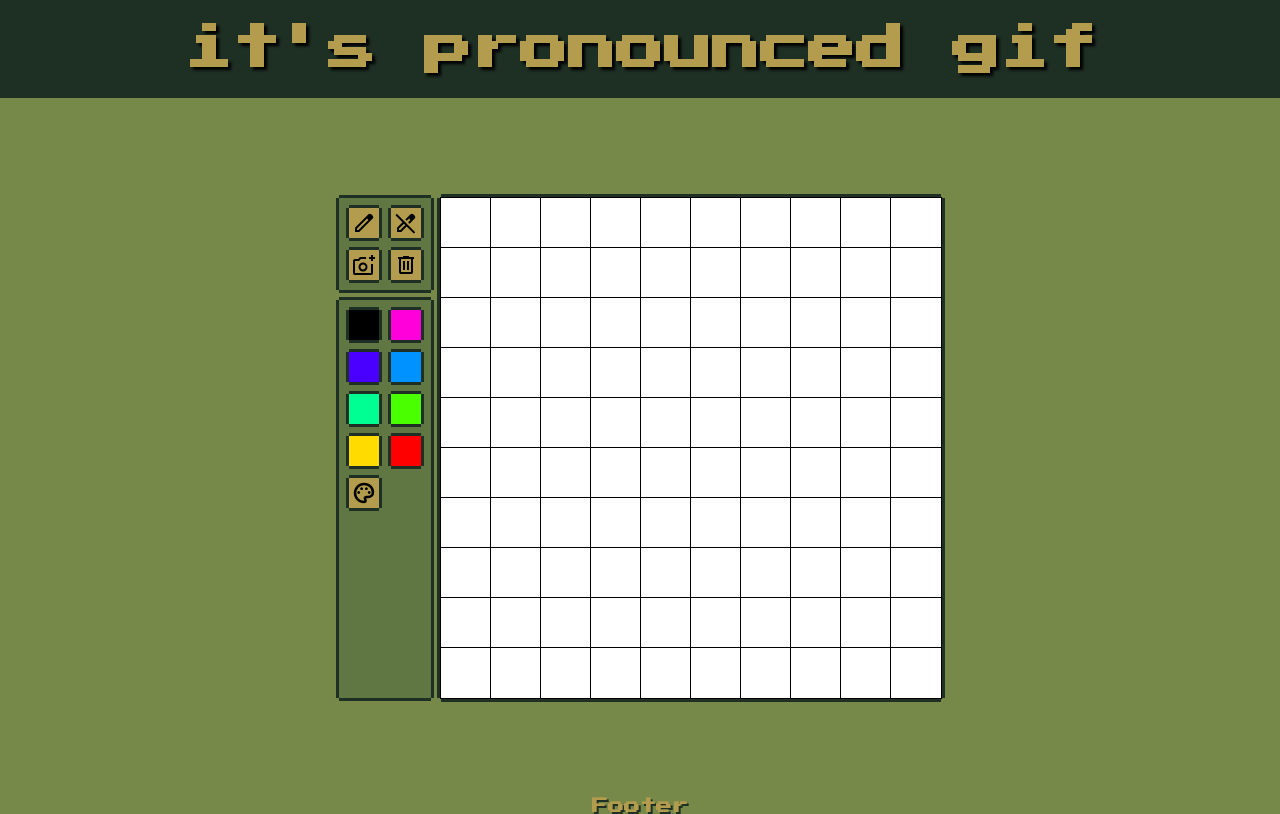
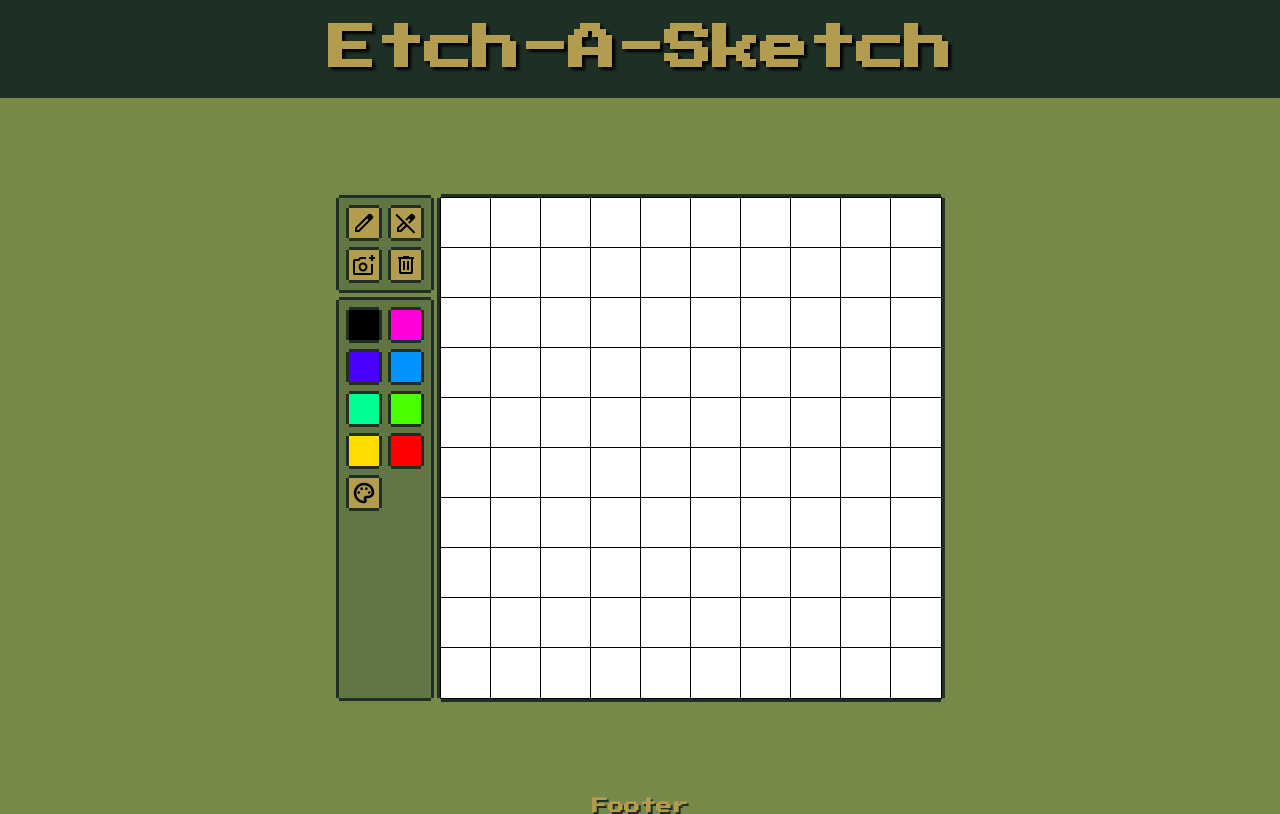
Before and after one commit to AlbusNimbus/etch-a-sketch, a plain HTML site: page index.html in a window 1280 px wide. Drawn offline with Linux system fonts and the light colour scheme.

Commit message:
Add:favicon

```diff
--- a/index.html
+++ b/index.html
@@ -7,11 +7,13 @@
     <meta name="viewport" content="width=device-width, initial-scale=1.0">
     <link rel="stylesheet" href="style.css">
     <script src="script.js" defer></script>
-    <title>Etchersetcher</title>
+    <link rel="shortcut icon" href="favicon.ico" />
+    <title>Etch-a-Sketch</title>
+
 </head>
 
 <body>
-    <div class="header">it's pronounced gif</div>
+    <div class="header">Etch-A-Sketch</div>
     <div class="sketcher">
 
         <div class="menu">
```
Also changed, not shown: favicon.ico (added).
